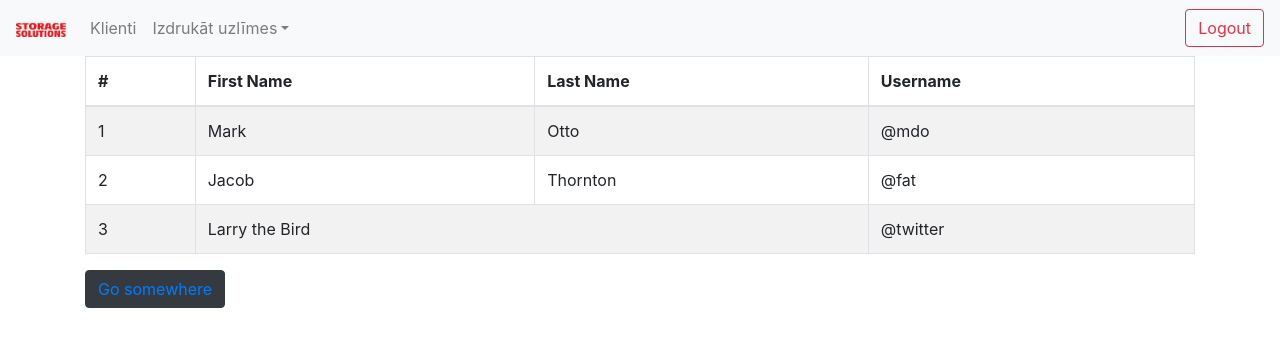
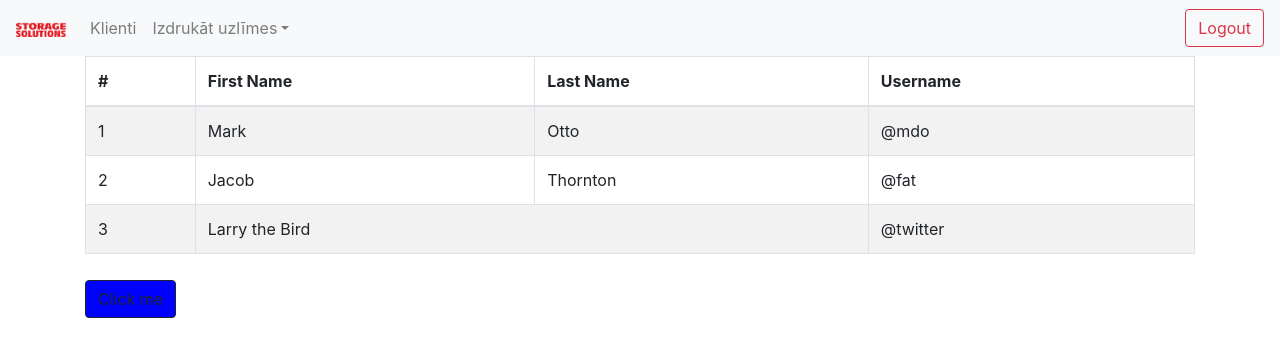
Before and after one commit to andasulca/ss-label-generator, a React (Create React App) app in the folder front/: page / in a window 1280 px wide. Shown: the top 356 px of the page. Built offline with nearby package versions, Linux system fonts and the light colour scheme.

Commit message:
button component

```diff
--- /dev/null
+++ b/front/src/components/Button.js
@@ -0,0 +1,17 @@
+const Button = ({ color, text, onClick }) => {
+    return (
+      <button
+        className="btn btn-default"
+        style={{
+          margin: '10px 10px 10px 0',
+          backgroundColor: color,
+          border: '1px solid'
+        }}
+        onClick={onClick}
+        >
+          {text}
+      </button>
+    );
+};
+
+export default Button;
--- a/front/src/views/Customers.js
+++ b/front/src/views/Customers.js
@@ -1,12 +1,22 @@
 import CustomerTable from "../components/CustomerTable";
-import { Button } from 'react-bootstrap'
-import { Link } from 'react-router-dom'
+// import { Button } from 'react-bootstrap'
+// import { Link } from 'react-router-dom'
+import Button from '../components/Button'
+
+var onClickAction = function () {
+    window.location.href = 'google.com';
+ }
 
 function Customers() {
     return (
         <div>
             <CustomerTable />
-            <Button variant="dark"><Link to="/">Go somewhere</Link></Button>
+            {/* <Button variant="dark"><Link to="/">Go somewhere</Link></Button> */}
+            <Button
+            color = "blue"
+            text = "Click me"
+            onClick={() => onClickAction()}
+            />
         </div>
     )
 }
```
